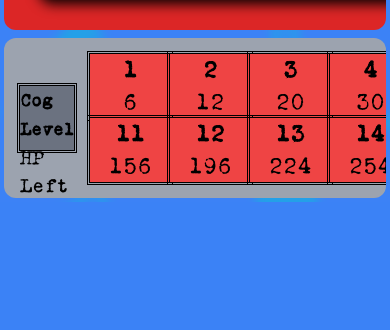
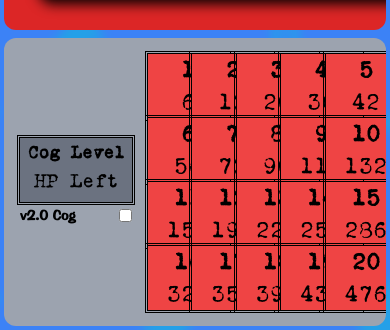
Before and after one commit to am-maneaters/cogulator, a React (Vite) app: page / in a window 390 px wide. Shown: the part 678-1008 px from the top of the page. Before the commit the page ends 880 px from the top, so only its background shows below. Built offline with nearby package versions, Linux system fonts and the light colour scheme; no server answers.

Commit message:
add tippy

```diff
--- a/package.json
+++ b/package.json
@@ -10,12 +10,14 @@
     "coverage": "vitest run --coverage"
   },
   "dependencies": {
+    "@tippyjs/react": "^4.2.6",
     "@types/lodash-es": "^4.17.6",
     "clsx": "^1.2.1",
     "framer-motion": "^7.6.4",
     "lodash-es": "^4.17.21",
     "react": "^18.2.0",
     "react-dom": "^18.2.0",
+    "tippy.js": "^6.3.7",
     "use-sound": "^4.0.1",
     "usehooks-ts": "^2.9.1"
   },
--- a/src/App.tsx
+++ b/src/App.tsx
@@ -1,4 +1,4 @@
-import React, { useEffect, useMemo, useState } from 'react';
+import React, { useMemo, useState } from 'react';
 
 import useSound from 'use-sound';
 import './App.css';
@@ -21,7 +21,6 @@ import {
 import { gagTracks } from './data/gagTracksInfo';
 import CalculationDisplay from './components/CalculationDisplay';
 import { SfxContext } from './context/sfxContext';
-import { useOptimalGags } from './hooks/useOptimalGags';
 import GagTrack from './components/GagTrack';
 import { Buttoon } from './components/Buttoon';
 import HelpModal from './components/HelpModal';
@@ -39,17 +38,12 @@ function App() {
 
   const [soundEnabled, setSoundEnabled] = useState(false);
   const [helpModalOpen, setHelpModalOpen] = useState(false);
+  const [useV2Cog, setUseV2Cog] = useState(false);
 
   const [playHoverSfx] = useSound(hoverSfx, { soundEnabled });
   const [playClickSfx] = useSound(clickSfx, { soundEnabled });
 
   const [selectedGags, setSelectedGags] = useState<GagInstance[]>([]);
-
-  const { optimalGags, isLoading, beginCalculation } = useOptimalGags();
-
-  useEffect(() => {
-    if (optimalGags) setSelectedGags(optimalGags);
-  }, [optimalGags]);
 
   const totalDamage = useMemo(
     () => calculateTotalDamage(selectedGags, {}),
@@ -101,13 +95,7 @@ function App() {
               ))}
             </div>
             <div className="hidden flex-col items-stretch gap-4 lg:flex">
-              <div
-                className="flex aspect-square h-[264px] w-64 flex-col items-center bg-white p-2 pt-4"
-                style={{
-                  background:
-                    'radial-gradient(circle, rgba(255,255,255,1) 0%, rgba(253,243,217,1) 100%)',
-                }}
-              >
+              <div className="bg-toon-paper flex aspect-square h-[264px] w-64 flex-col items-center p-2 pt-4">
                 {hoveredGag && <GagInfoDisplay gag={hoveredGag} />}
               </div>
               <div className="flex justify-between gap-8 px-6">
@@ -138,6 +126,7 @@ function App() {
 
         {/* Cog Health Displays */}
         <div className="flex w-full max-w-max flex-nowrap items-center gap-4 overflow-x-scroll rounded-xl bg-gray-400 p-4">
+          <div>
             <div
               className={clsx(
                 'flex h-16 w-28 flex-col items-center font-cog text-xl outline-double',
@@ -149,27 +138,20 @@ function App() {
               </div>
               <div className="text-xl">HP Left</div>
             </div>
-          <div>
-            <div className="flex">
-              {range(10).map((i) => (
-                <Cog
-                  level={i + 1}
-                  key={i}
-                  damage={totalDamage}
-                  onCogClick={beginCalculation}
+            <label className="mt-1 flex items-center justify-between text-sm font-bold">
+              v2.0 Cog
+              <input
+                type="checkbox"
+                className="pl-2"
+                checked={useV2Cog}
+                onChange={(e) => setUseV2Cog(e.target.checked)}
               />
+            </label>
+          </div>
+          <div className="grid grid-cols-5 md:grid-cols-10">
+            {range(20).map((i) => (
+              <Cog level={i + 1} key={i} damage={totalDamage} />
             ))}
-            </div>
-            <div className="flex">
-              {range(10, 20).map((i) => (
-                <Cog
-                  level={i + 1}
-                  key={i}
-                  damage={totalDamage}
-                  onCogClick={beginCalculation}
-                />
-              ))}
-            </div>
           </div>
         </div>
       </div>
--- a/src/index.css
+++ b/src/index.css
@@ -4,8 +4,9 @@
 
 @font-face {
   font-family: Impress;
-  src:  url(../assets/fonts/Impress.woff) ;
+  src: url(../assets/fonts/Impress.woff);
 }
+
 @font-face {
   font-family: Remington;
   src: url(../assets/fonts/vtRemingtonPortable.woff);
@@ -16,11 +17,21 @@
   src: url(../assets/fonts/Minnie.woff);
 }
 
+@layer components {
+  .bg-toon-paper {
+    background: radial-gradient(
+      circle,
+      rgba(255, 255, 255, 1) 0%,
+      rgba(253, 243, 217, 1) 100%
+    );
+  }
+}
+
 @layer base {
   html {
-     font-family:  Impress, -apple-system, BlinkMacSystemFont, 'Segoe UI', 'Roboto', 'Oxygen',
-      'Ubuntu', 'Cantarell', 'Fira Sans', 'Droid Sans', 'Helvetica Neue',
-      sans-serif;
+    font-family: Impress, -apple-system, BlinkMacSystemFont, 'Segoe UI',
+      'Roboto', 'Oxygen', 'Ubuntu', 'Cantarell', 'Fira Sans', 'Droid Sans',
+      'Helvetica Neue', sans-serif;
     -webkit-font-smoothing: antialiased;
     -moz-osx-font-smoothing: grayscale;
   }
@@ -34,7 +45,6 @@
 }
 
 .root-node {
-  background-image: url("../assets/cogulator_bg.png");
+  background-image: url('../assets/cogulator_bg.png');
   background-size: 1000px;
-
 }
--- a/src/index.tsx
+++ b/src/index.tsx
@@ -2,6 +2,7 @@ import React from 'react';
 import { createRoot } from 'react-dom/client';
 import App from './App';
 import './index.css';
+import 'tippy.js/dist/tippy.css';
 
 const root = createRoot(document.querySelector('#root')!);
 
```
Also changed, not shown: .eslintrc.js, 1 other file (tests, documents, lock files or other folders). Lines whose indentation alone changed are shown as unchanged.
